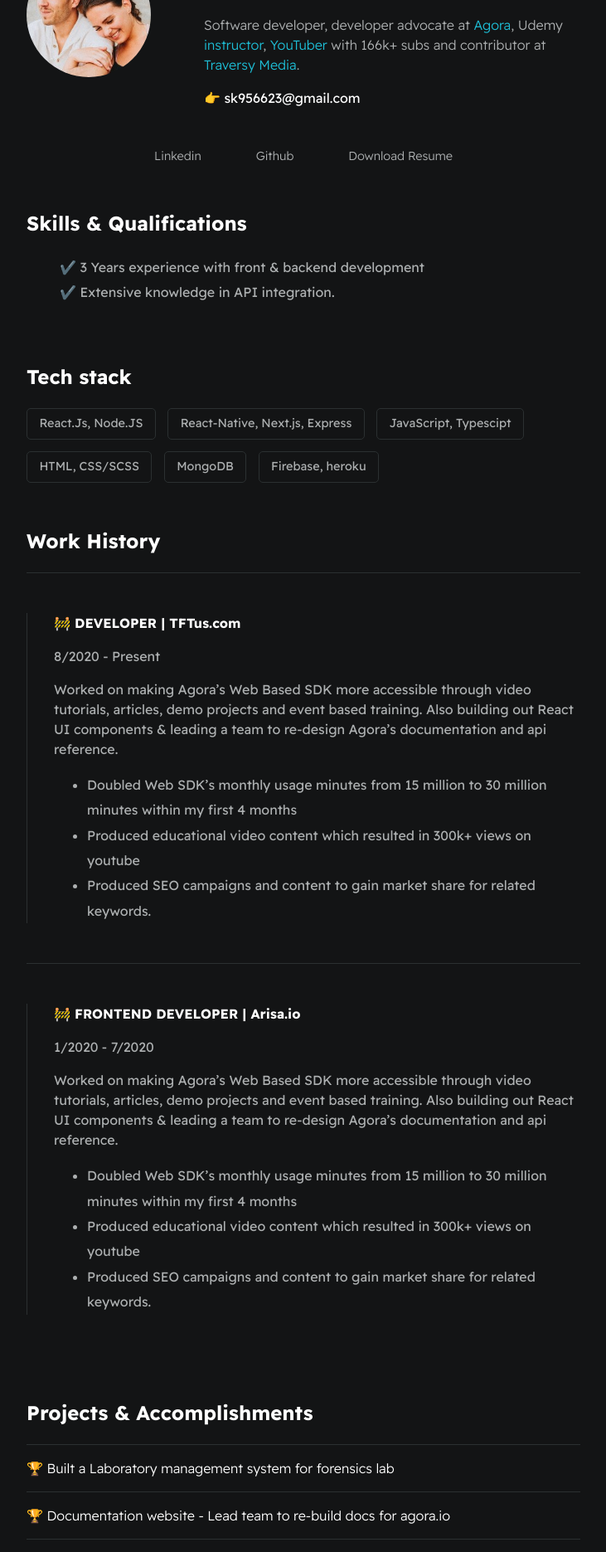
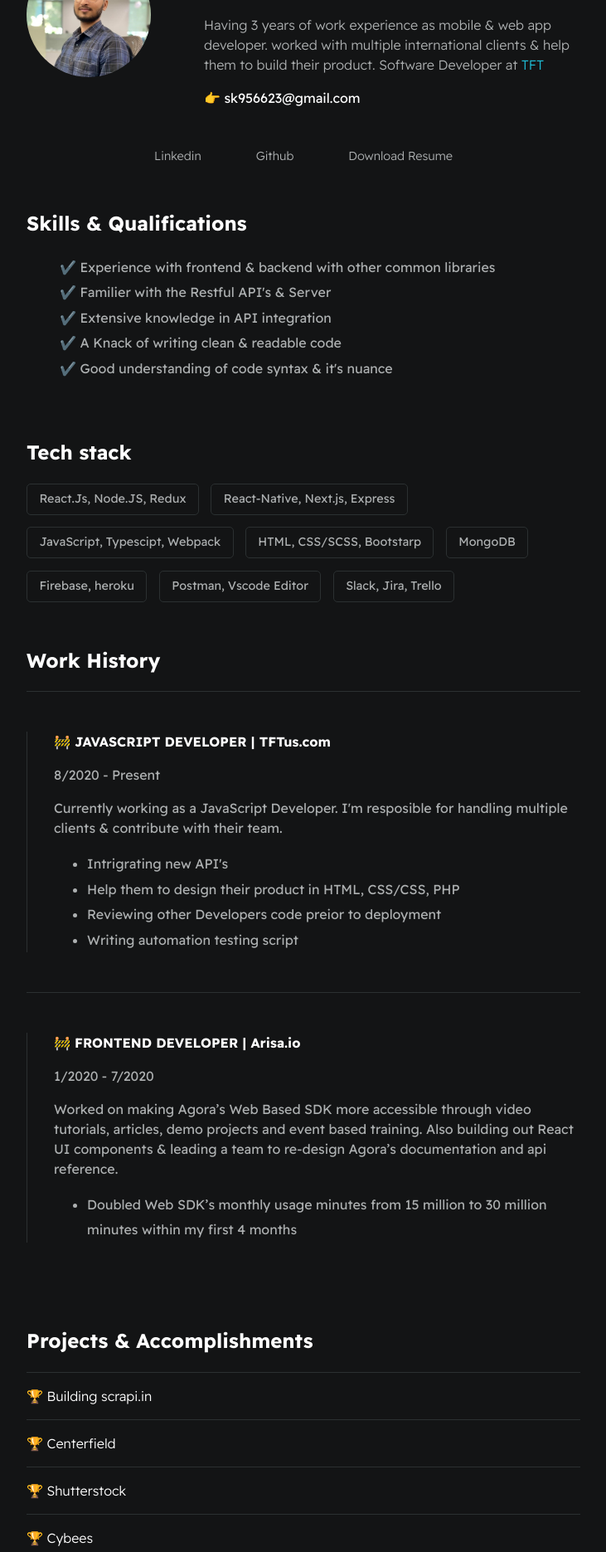
Before and after one commit to sunny-sk/resume, a plain HTML site: page index.html in a window 1280 px wide. Shown: the part 150-2021 px from the top of the page at 83% size, without its empty margins (274-1005 px from the left). Drawn offline with Linux system fonts and the light colour scheme.

Commit message:
Resume content added

```diff
--- a/index.html
+++ b/index.html
@@ -11,25 +11,15 @@
   <body>
     <div id="container--main">
       <section id="wrapper--hero" class="section--page">
-        <img id="profile-pic" src="./assets/images/profile_pic.JPG" />
+        <img id="profile-pic" src="./assets/images/pic.jpg" />
 
         <div>
           <h1 id="user-name">Sunny Kumar</h1>
           <p id="bio">
-            Software developer, developer advocate at
-            <a href="https://www.agora.io/en/" target="_blank">Agora</a>, Udemy
-            <a
-              href="https://www.udemy.com/user/dennis-ivanov-5/"
-              target="_blank"
-              >instructor</a
-            >,
-            <a href="https://www.youtube.com/c/dennisivy" target="_blank"
-              >YouTuber</a
-            >
-            with 166k+ subs and contributor at
-            <a href="https://youtu.be/PtQiiknWUcI?t=6" target="_blank"
-              >Traversy Media</a
-            >.
+            Having 3 years of work experience as mobile & web app developer.
+            worked with multiple international clients & help them to build
+            their product. Software Developer at
+            <a href="https://www.tftus.com/" target="_blank">TFT</a>
           </p>
           <p id="email">👉 sk956623@gmail.com</p>
         </div>
@@ -37,10 +27,10 @@
 
       <section class="section--page">
         <div id="socials--list">
-          <a href="https://www.linkedin.com/in/dennis-ivanov/" target="_blank"
+          <a href="https://www.linkedin.com/in/sunny-sk" target="_blank"
             >Linkedin</a
           >
-          <a href="https://github.com/divanov11" target="_blank">Github</a>
+          <a href="https://github.com/sunny-sk" target="_blank">Github</a>
           <a href="./assets/resume.pdf" target="_blank">Download Resume</a>
         </div>
       </section>
@@ -48,8 +38,13 @@
       <section class="section--page">
         <h2>Skills & Qualifications</h2>
         <ul id="qualifications--list">
-          <li>✔️ 3 Years experience with front & backend development</li>
-          <li>✔️ Extensive knowledge in API integration.</li>
+          <li>
+            ✔️ Experience with frontend & backend with other common libraries
+          </li>
+          <li>✔️ Familier with the Restful API's & Server</li>
+          <li>✔️ Extensive knowledge in API integration</li>
+          <li>✔️ A Knack of writing clean & readable code</li>
+          <li>✔️ Good understanding of code syntax & it's nuance</li>
         </ul>
       </section>
 
@@ -57,14 +52,22 @@
         <h2>Tech stack</h2>
 
         <div id="wrapper--techstack__items">
-          <div class="card--techstack"><span>React.Js, Node.JS</span></div>
+          <div class="card--techstack">
+            <span>React.Js, Node.JS, Redux</span>
+          </div>
           <div class="card--techstack">
             <span>React-Native, Next.js, Express</span>
           </div>
-          <div class="card--techstack"><span>JavaScript, Typescipt</span></div>
-          <div class="card--techstack"><span>HTML, CSS/SCSS</span></div>
+          <div class="card--techstack">
+            <span>JavaScript, Typescipt, Webpack</span>
+          </div>
+          <div class="card--techstack">
+            <span>HTML, CSS/SCSS, Bootstarp</span>
+          </div>
           <div class="card--techstack"><span>MongoDB</span></div>
           <div class="card--techstack"><span>Firebase, heroku</span></div>
+          <div class="card--techstack"><span>Postman, Vscode Editor</span></div>
+          <div class="card--techstack"><span>Slack, Jira, Trello</span></div>
         </div>
       </section>
 
@@ -73,27 +76,17 @@
 
         <div class="line-break"></div>
         <div class="card--work-history">
-          <strong>🚧 DEVELOPER | TFTus.com</strong>
+          <strong>🚧 JAVASCRIPT DEVELOPER | TFTus.com</strong>
           <p>8/2020 - Present</p>
           <p>
-            Worked on making Agora’s Web Based SDK more accessible through video
-            tutorials, articles, demo projects and event based training. Also
-            building out React UI components & leading a team to re-design
-            Agora’s documentation and api reference.
+            Currently working as a JavaScript Developer. I'm resposible for
+            handling multiple clients & contribute with their team.
           </p>
           <ul>
-            <li>
-              Doubled Web SDK’s monthly usage minutes from 15 million to 30
-              million minutes within my first 4 months
-            </li>
-            <li>
-              Produced educational video content which resulted in 300k+ views
-              on youtube
-            </li>
-            <li>
-              Produced SEO campaigns and content to gain market share for
-              related keywords.
-            </li>
+            <li>Intrigrating new API's</li>
+            <li>Help them to design their product in HTML, CSS/CSS, PHP</li>
+            <li>Reviewing other Developers code preior to deployment</li>
+            <li>Writing automation testing script</li>
           </ul>
         </div>
         <div class="line-break"></div>
@@ -111,14 +104,6 @@
               Doubled Web SDK’s monthly usage minutes from 15 million to 30
               million minutes within my first 4 months
             </li>
-            <li>
-              Produced educational video content which resulted in 300k+ views
-              on youtube
-            </li>
-            <li>
-              Produced SEO campaigns and content to gain market share for
-              related keywords.
-            </li>
           </ul>
         </div>
       </section>
@@ -127,30 +112,22 @@
         <h2>Projects & Accomplishments</h2>
 
         <div class="card--project">
-          <a href="project1.html"
-            ><span>🏆 </span>Built a Laboratory management system for forensics
-            lab</a
-          >
+          <a href="scrapi.in"><span>🏆 </span>Building scrapi.in</a>
+        </div>
+        <div class="card--project">
+          <a href="centerfield.html"><span>🏆 </span>Centerfield</a>
         </div>
 
         <div class="card--project">
-          <a href="project1.html"
-            ><span>🏆 </span>Documentation website - Lead team to re-build docs
-            for agora.io</a
-          >
+          <a href="shutterstock.html"><span>🏆 </span>Shutterstock</a>
         </div>
 
         <div class="card--project">
-          <a href="project1.html"
-            ><span>🏆 </span>Ecommerce platform using paypal and stripe API for
-            payment integration</a
-          >
+          <a href="cybees.html"><span>🏆 </span>Cybees</a>
         </div>
 
         <div class="card--project">
-          <a href="project1.html"
-            ><span>🏆 </span>Social Network - open source project</a
-          >
+          <a href="others.html"><span>🏆 </span>Others</a>
         </div>
       </section>
     </div>
```
Also changed, not shown: cybees.html (added, +31 -0 lines), others.html (added, +31 -0 lines), shutterstock.html (added, +31 -0 lines), assets/images/pic.jpg (added), assets/images/profile_pic.JPG (deleted), centerfield.html (renamed from project1.html).
